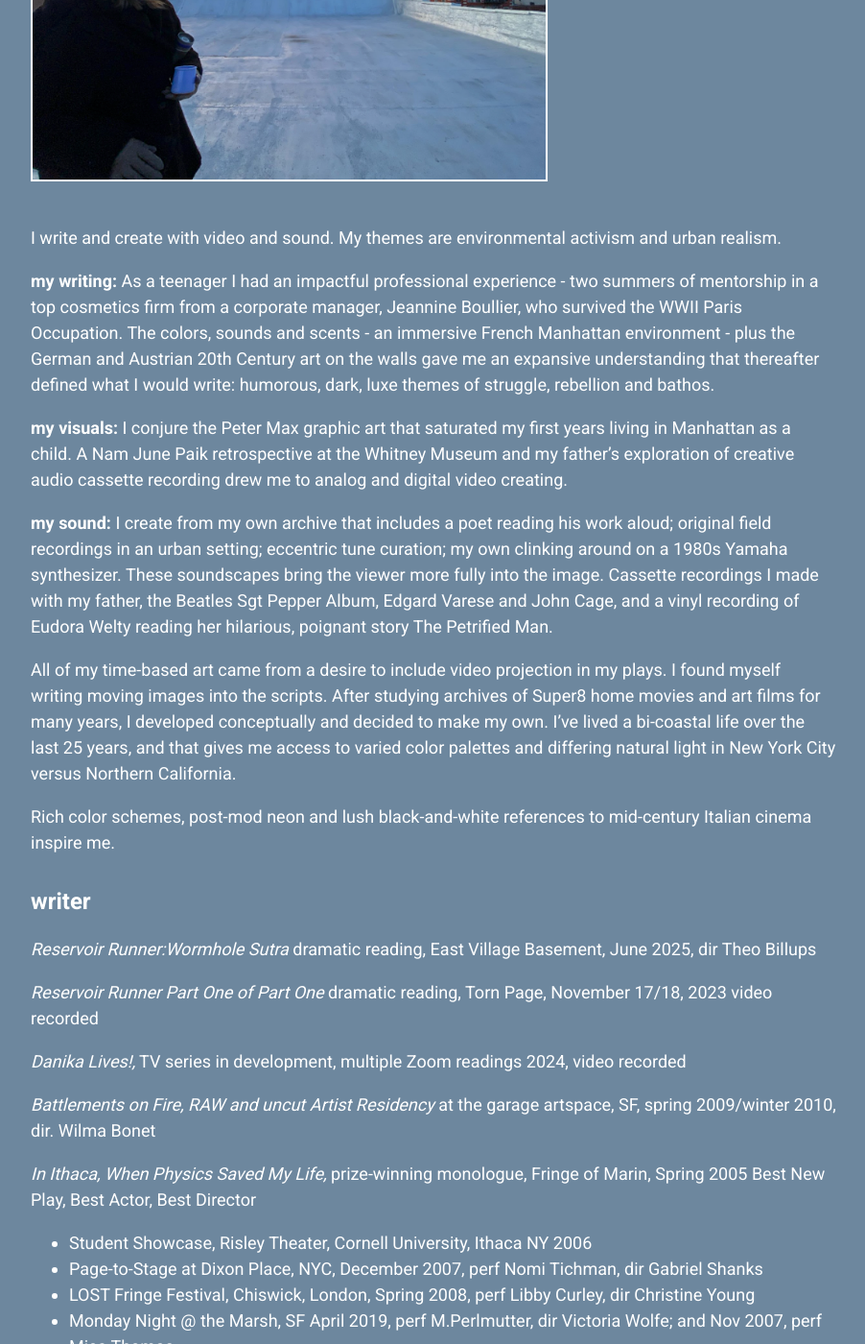
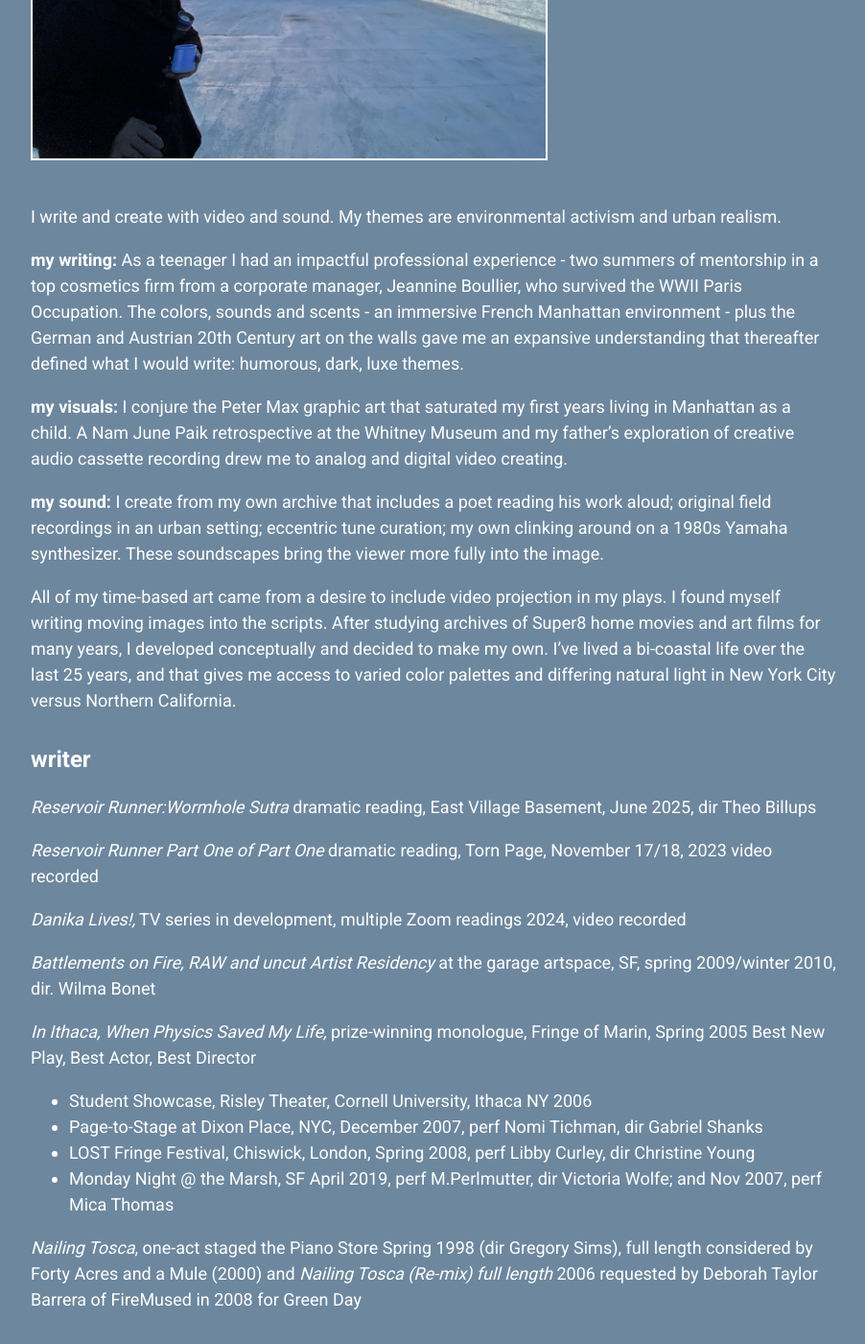
Before and after one commit to minicreative/victoriawolfe, a Jekyll site: the page built from index.md, in a window 1280 px wide and 1400 px high, scrolled down 405 px. Shown: the whole window at 96% size, without its empty margins (188-1090 px from the left). Built offline with Jekyll 4.4.1, drawn with Linux system fonts in a browser that asks for light colours; some of the changed text lies outside the part shown.

Commit message:
March update

```diff
--- a/index.md
+++ b/index.md
@@ -3,7 +3,7 @@
 permalink: /
 layout: page
 ---
-# victoria wolfe
+c# victoria wolfe
 
 images and sound
 
@@ -11,15 +11,15 @@
 
 I write and create with video and sound. My themes are environmental activism and urban realism.
 
-**my writing:** As a teenager I had an impactful professional experience - two summers of mentorship in a top cosmetics firm from a corporate manager, Jeannine Boullier, who survived the WWII Paris Occupation. The colors, sounds and scents - an immersive French Manhattan environment - plus the German and Austrian 20th Century art on the walls gave me an expansive understanding that thereafter defined what I would write: humorous, dark, luxe themes of struggle, rebellion and bathos.
+**my writing:** As a teenager I had an impactful professional experience - two summers of mentorship in a top cosmetics firm from a corporate manager, Jeannine Boullier, who survived the WWII Paris Occupation. The colors, sounds and scents - an immersive French Manhattan environment - plus the German and Austrian 20th Century art on the walls gave me an expansive understanding that thereafter defined what I would write: humorous, dark, luxe themes.
 
 **my visuals:** I conjure the Peter Max graphic art that saturated my first years living in Manhattan as a child. A Nam June Paik retrospective at the Whitney Museum and my father's exploration of creative audio cassette recording drew me to analog and digital video creating.
 
-**my sound:** I create from my own archive that includes a poet reading his work aloud; original field recordings in an urban setting; eccentric tune curation; my own clinking around on a 1980s Yamaha synthesizer. These soundscapes bring the viewer more fully into the image. Cassette recordings I made with my father, the Beatles Sgt Pepper Album, Edgard Varese and John Cage, and a vinyl recording of Eudora Welty reading her hilarious, poignant story The Petrified Man.
+**my sound:** I create from my own archive that includes a poet reading his work aloud; original field recordings in an urban setting; eccentric tune curation; my own clinking around on a 1980s Yamaha synthesizer. These soundscapes bring the viewer more fully into the image.
 
 All of my time-based art came from a desire to include video projection in my plays. I found myself writing moving images into the scripts. After studying archives of Super8 home movies and art films for many years, I developed conceptually and decided to make my own. I've lived a bi-coastal life over the last 25 years, and that gives me access to varied color palettes and differing natural light in New York City versus Northern California.
 
-Rich color schemes, post-mod neon and lush black-and-white references to mid-century Italian cinema inspire me.
+
 
 ### writer
 
@@ -42,7 +42,7 @@
 
 ### creator
 
-*SF VIDEO 1*, new wave video screener, director, editor Victoria Wolfe, via DJ Brian Raffi SF club, March 2025
+*SF VIDEO 1*, video screener, director, editor Victoria Wolfe, f8 Nightclub and Bar, March 2025
 
 *CC McGurr of Le Grand Strip, Interview on 1980s downtown art world*, 2016, director, DP, editor Victoria Wolfe, Williamsburg, Brooklyn
 
@@ -88,7 +88,7 @@
 
 <img src="uploads/Work1.jpg" class="large" />
 <img src="uploads/Work2.jpg" class="half" />
-<img src="uploads/Work3.jpg" class="half" />
+
 
 Central Park Bench Maquette, foam core board, August 2009
 
```
